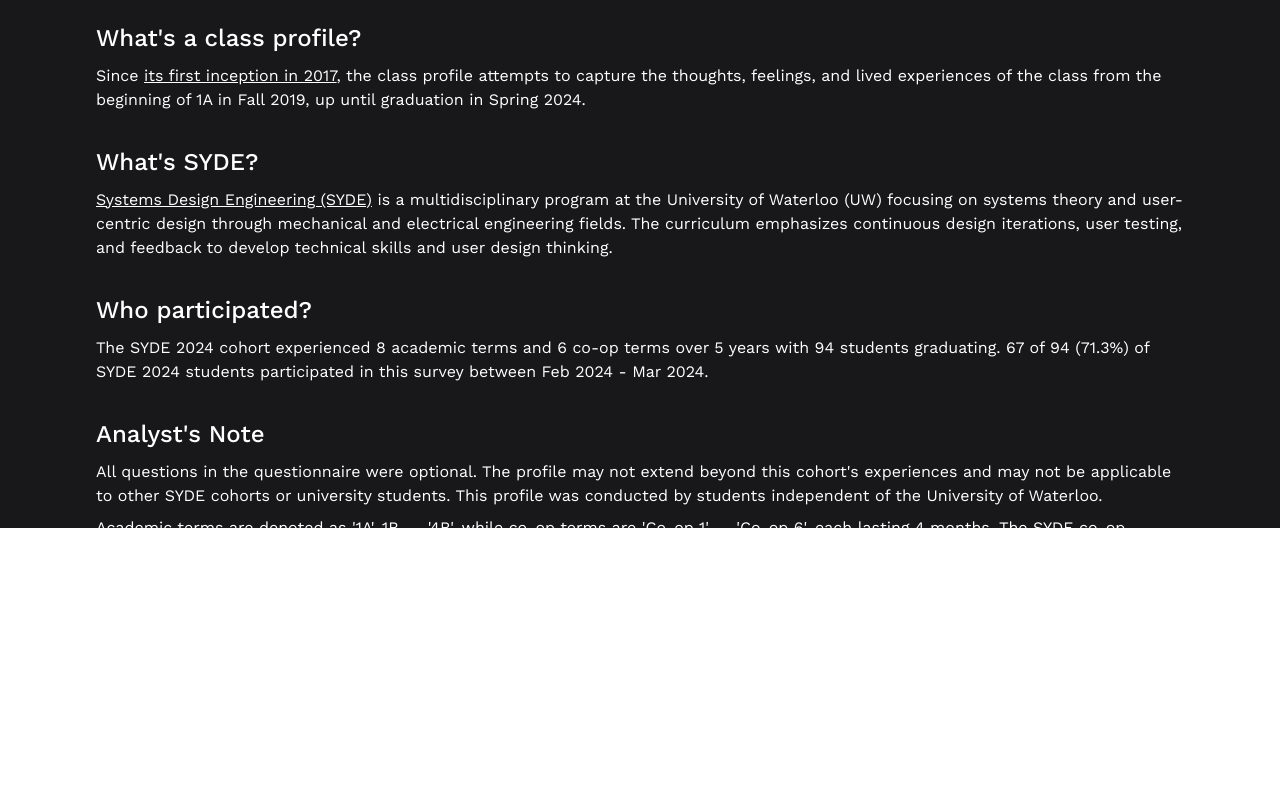
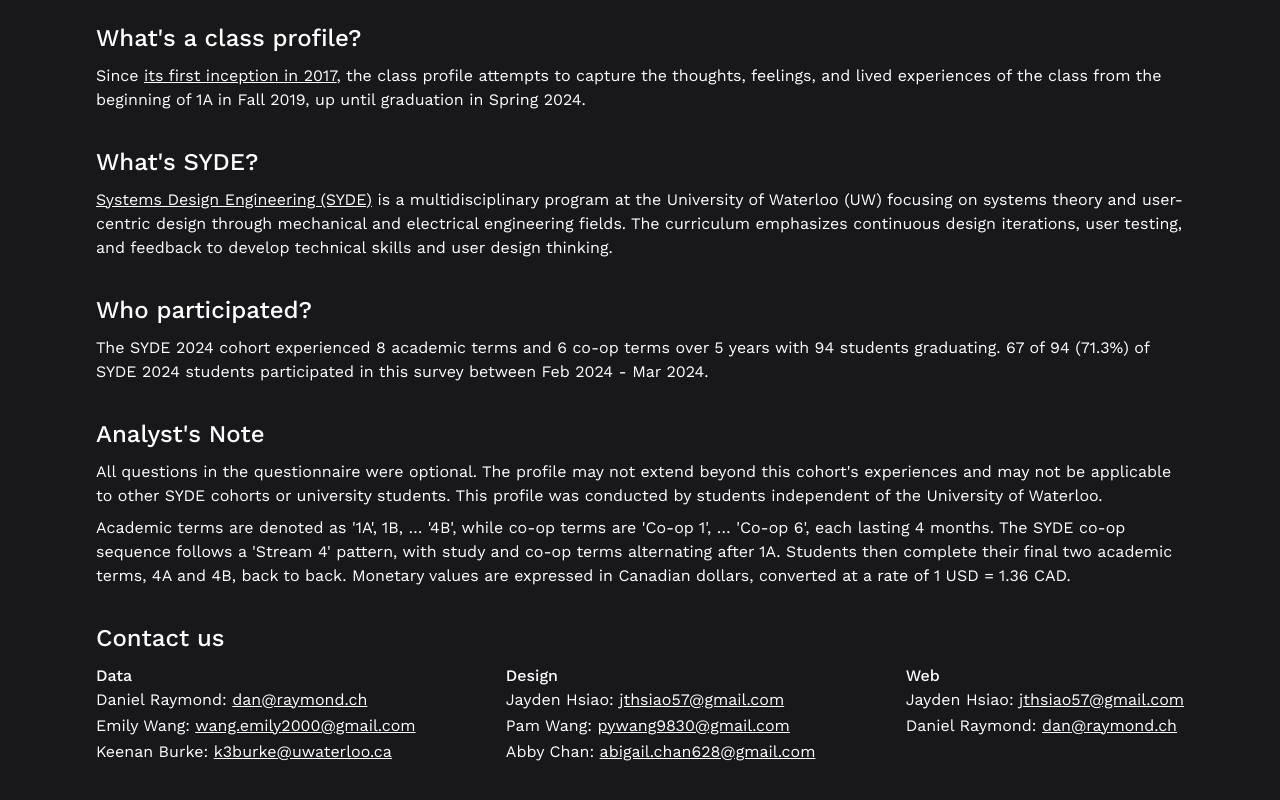
Before and after one commit to jaydenhs/syde-2024-class-profile, a Next.js app: page /about in a window 1280 px wide. Shown: the part 272-1072 px from the top of the page. Before the commit the page ends 860 px from the top, so only its background shows below. Built offline with nearby package versions, Linux system fonts and the light colour scheme.

Commit message:
Add contact info to About page

```diff
--- a/app/about/page.js
+++ b/app/about/page.js
@@ -2,13 +2,36 @@
 import Link from "next/link";
 import Section from "@components/section";
 
+const contacts = [
+  {
+    category: "Data",
+    contacts: [
+      { name: "Daniel Raymond", email: "dan@raymond.ch" },
+      { name: "Emily Wang", email: "wang.emily2000@gmail.com" },
+      { name: "Keenan Burke", email: "k3burke@uwaterloo.ca" },
+    ],
+  },
+  {
+    category: "Design",
+    contacts: [
+      { name: "Jayden Hsiao", email: "jthsiao57@gmail.com" },
+      { name: "Pam Wang", email: "pywang9830@gmail.com" },
+      { name: "Abby Chan", email: "abigail.chan628@gmail.com" },
+    ],
+  },
+  {
+    category: "Web",
+    contacts: [
+      { name: "Jayden Hsiao", email: "jthsiao57@gmail.com" },
+      { name: "Daniel Raymond", email: "dan@raymond.ch" },
+    ],
+  },
+];
+
 export default function About() {
   return (
-    <Section
-      bgColor="bg-zinc-900"
-      className="h-full text-white space-y-8"
-      id="Home"
-    >
+    <main className="min-h-full bg-zinc-900">
+      <Section className="text-white space-y-8">
         <Link href="/">Back to the Class Profile</Link>
         <h2>ABOUT</h2>
 
@@ -23,8 +46,8 @@
               its first inception in 2017
             </Link>
             , the class profile attempts to capture the thoughts, feelings, and
-          lived experiences of the class from the beginning of 1A in Fall 2019,
-          up until graduation in Spring 2024.
+            lived experiences of the class from the beginning of 1A in Fall
+            2019, up until graduation in Spring 2024.
           </p>
         </div>
         <div className="space-y-2">
@@ -37,10 +60,10 @@
               Systems Design Engineering (SYDE)
             </Link>{" "}
             is a multidisciplinary program at the University of Waterloo (UW)
-          focusing on systems theory and user-centric design through mechanical
-          and electrical engineering fields. The curriculum emphasizes
-          continuous design iterations, user testing, and feedback to develop
-          technical skills and user design thinking.
+            focusing on systems theory and user-centric design through
+            mechanical and electrical engineering fields. The curriculum
+            emphasizes continuous design iterations, user testing, and feedback
+            to develop technical skills and user design thinking.
           </p>
         </div>
         <div className="space-y-2">
@@ -48,28 +71,49 @@
           <p>
             The SYDE 2024 cohort experienced 8 academic terms and 6 co-op terms
             over 5 years with 94 students graduating. 67 of 94 (71.3%) of SYDE
-          2024 students participated in this survey between Feb 2024 - Mar 2024.
+            2024 students participated in this survey between Feb 2024 - Mar
+            2024.
           </p>
         </div>
         <div className="space-y-2">
           <h3>Analyst&#39;s Note</h3>
           <p>
-          All questions in the questionnaire were optional. The profile may not
-          extend beyond this cohort&#39;s experiences and may not be applicable
-          to other SYDE cohorts or university students. This profile was
-          conducted by students independent of the University of Waterloo.
+            All questions in the questionnaire were optional. The profile may
+            not extend beyond this cohort&#39;s experiences and may not be
+            applicable to other SYDE cohorts or university students. This
+            profile was conducted by students independent of the University of
+            Waterloo.
           </p>
           <p>
-          Academic terms are denoted as &#39;1A&#39;, 1B, … &#39;4B&#39;, while
-          co-op terms are &#39;Co-op 1&#39;, … &#39;Co-op 6&#39;, each lasting 4
-          months. The SYDE co-op sequence follows a &#39;Stream 4&#39; pattern,
-          with study and co-op terms alternating after 1A. Students then
-          complete their final two academic terms, 4A and 4B, back to back.
-          Monetary values are expressed in Canadian dollars, converted at a rate
-          of 1 USD = 1.36 CAD.
+            Academic terms are denoted as &#39;1A&#39;, 1B, … &#39;4B&#39;,
+            while co-op terms are &#39;Co-op 1&#39;, … &#39;Co-op 6&#39;, each
+            lasting 4 months. The SYDE co-op sequence follows a &#39;Stream
+            4&#39; pattern, with study and co-op terms alternating after 1A.
+            Students then complete their final two academic terms, 4A and 4B,
+            back to back. Monetary values are expressed in Canadian dollars,
+            converted at a rate of 1 USD = 1.36 CAD.
           </p>
         </div>
+        <div className="space-y-2">
+          <h3>Contact us</h3>
+          <div className="flex flex-col gap-4 lg:flex-row lg:gap-8 justify-between">
+            {contacts.map(({ category, contacts }, index) => (
+              <div key={index}>
+                <h4>{category}</h4>
+                <ul className="space-y-0.5">
+                  {contacts.map((contact, index) => (
+                    <li key={index}>
+                      {contact.name}:{" "}
+                      <a href={`mailto:${contact.email}`}>{contact.email}</a>
+                    </li>
+                  ))}
+                </ul>
+              </div>
+            ))}
+          </div>
+        </div>
       </Section>
+    </main>
   );
 }
 
--- a/app/globals.css
+++ b/app/globals.css
@@ -21,6 +21,9 @@
 }
 h3 {
   font-size: 1.5rem;
+  font-weight: 500;
+}
+h4 {
   font-weight: 500;
 }
 
--- a/app/not-found.js
+++ b/app/not-found.js
@@ -4,11 +4,13 @@
 
 export default function NotFound() {
   return (
-    <div className="absolute top-1/2 left-1/2 -translate-x-1/2 -translate-y-1/2 flex flex-col items-center space-y-4">
-      <h2>404 Not Found</h2>
-      <p>you get a 3/5 in page navigation</p>
-      <Image className="w-96 rounded-xl" src={Borland} />
-      <Link href="/">Return Home</Link>
-    </div>
+    <main>
+      <div className="absolute top-1/2 left-1/2 -translate-x-1/2 -translate-y-1/2 flex flex-col items-center space-y-4 text-center">
+        <h2>404 Not Found</h2>
+        <p>you get a 3/5 in page navigation</p>
+        <Image className="w-96 rounded-xl" src={Borland} />
+        <Link href="/">Return Home</Link>
+      </div>
+    </main>
   );
 }
```
Lines whose indentation alone changed are shown as unchanged.
